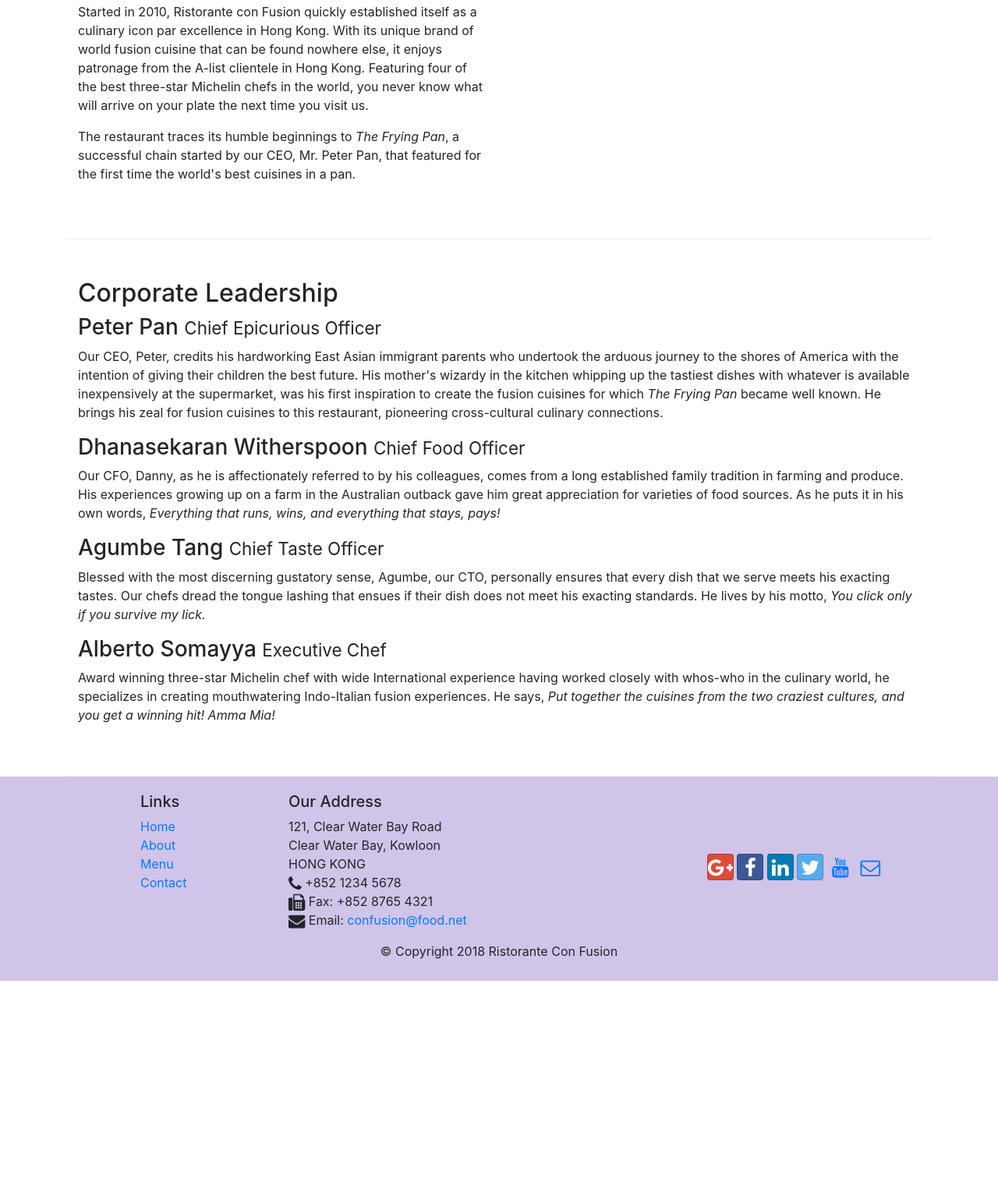
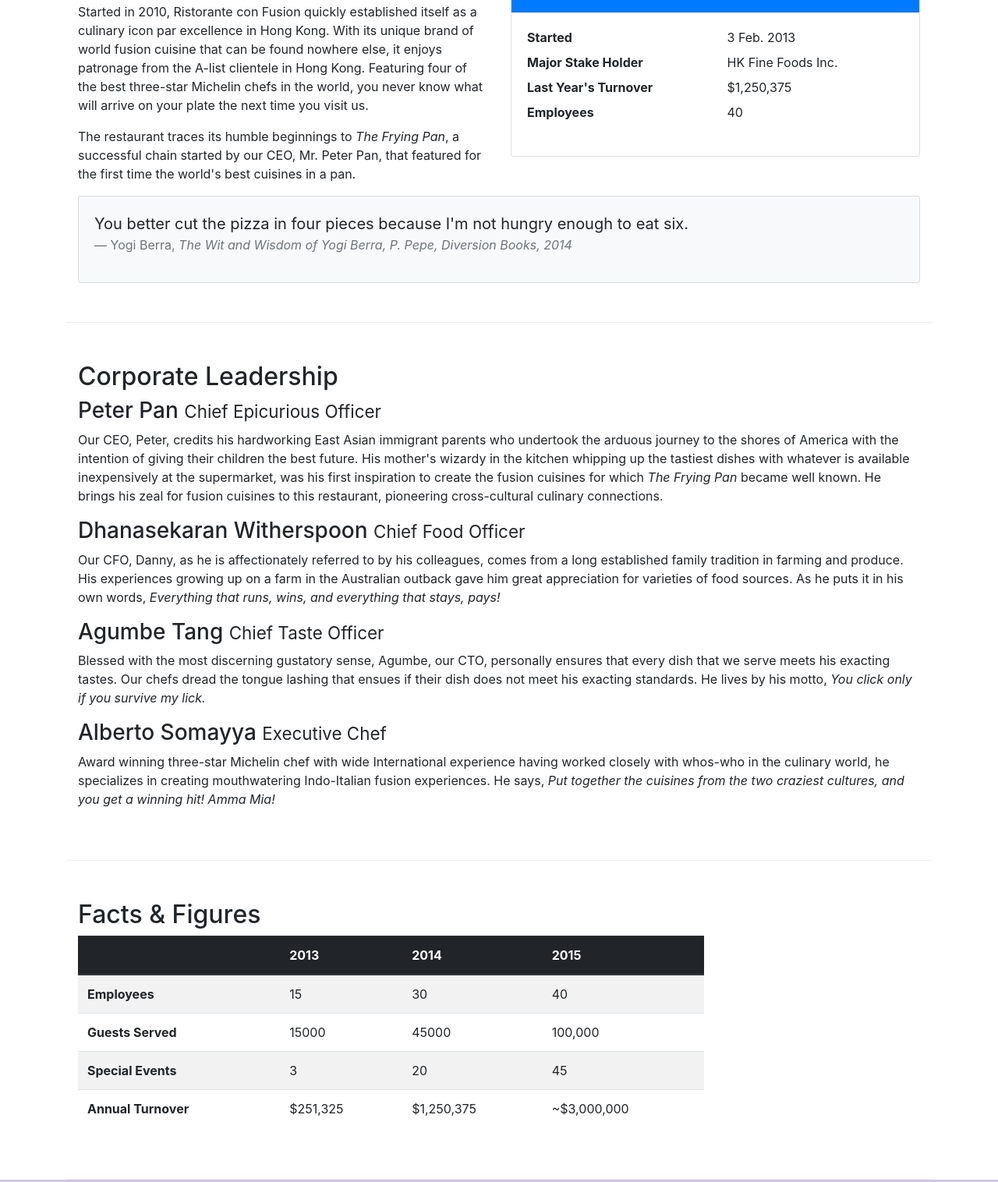
Before and after one commit to Ioseb1/Confusion---Bootstrap, a website: page aboutus.html in a window 1280 px wide. Shown: the part 558-2074 px from the top of the page at 78% size. Before the commit the page ends 1816 px from the top, so only its background shows below. Drawn offline with nearby package versions, Linux system fonts and the light colour scheme.

Commit message:
Tables and cards

```diff
--- a/aboutus.html
+++ b/aboutus.html
@@ -67,7 +67,35 @@
                 <p>Started in 2010, Ristorante con Fusion quickly established itself as a culinary icon par excellence in Hong Kong. With its unique brand of world fusion cuisine that can be found nowhere else, it enjoys patronage from the A-list clientele in Hong Kong.  Featuring four of the best three-star Michelin chefs in the world, you never know what will arrive on your plate the next time you visit us.</p>
                 <p>The restaurant traces its humble beginnings to <em>The Frying Pan</em>, a successful chain started by our CEO, Mr. Peter Pan, that featured for the first time the world's best cuisines in a pan.</p>
             </div>
-            <div class="col-12 col-sm">
+            <div class="col-sm">
+              <div class="card">
+                <h3 class="card-header bg-primary text-white">Facts At a Glance</h3>
+                <div class="card-body">
+                  <dl class="row">
+                    <dt class="col-6">Started</dt>
+                    <dd class="col-6">3 Feb. 2013</dd>
+                    <dt class="col-6">Major Stake Holder</dt>
+                    <dd class="col-6">HK Fine Foods Inc.</dd>
+                    <dt class="col-6">Last Year's Turnover</dt>
+                    <dd class="col-6">$1,250,375</dd>
+                    <dt class="col-6">Employees</dt>
+                    <dd class="col-6">40</dd>
+                  </dl>
+                </div>
+              </div>
+            </div>
+
+            <div class="col-12">
+              <div class="card card-body bg-light">
+                <blockquote class="blockquote">
+                  <p class="mb-0">You better cut the pizza in four pieces because
+                  I'm not hungry enough to eat six.</p>
+                  <footer class="blockquote-footer">Yogi Berra,
+                      <cite title="Source Title">The Wit and Wisdom of Yogi Berra,
+                      P. Pepe, Diversion Books, 2014</cite>
+                  </footer>
+                </blockquote>
+              </div>
             </div>
         </div>
 
@@ -85,7 +113,54 @@
                 <p class="d-none d-sm-block">Award winning three-star Michelin chef with wide International experience having worked closely with whos-who in the culinary world, he specializes in creating mouthwatering Indo-Italian fusion experiences. He says, <em>Put together the cuisines from the two craziest cultures, and you get a winning hit! Amma Mia!</em></p>
             </div>
        </div>
+       <div class="row row-content">
 
+         <div class="col-12 col-sm-9">
+           <h2>Facts &amp; Figures</h2>
+           <div class="table-responsive">
+                    <table class="table table-striped">
+                        <thead class="thead-dark">
+                            <tr>
+                                <th>&nbsp;</th>
+                                <th>2013</th>
+                                <th>2014</th>
+                                <th>2015</th>
+                            </tr>
+                        </thead>
+                        <tbody>
+                            <tr>
+                                <th>Employees</th>
+                                <td>15</td>
+                                <td>30</td>
+                                <td>40</td>
+                            </tr>
+                            <tr>
+                                <th>Guests Served</th>
+                                <td>15000</td>
+                                <td>45000</td>
+                                <td>100,000</td>
+                            </tr>
+                            <tr>
+                                <th>Special Events</th>
+                                <td>3</td>
+                                <td>20</td>
+                                <td>45</td>
+                            </tr>
+                            <tr>
+                                <th>Annual Turnover</th>
+                                <td>$251,325</td>
+                                <td>$1,250,375</td>
+                                <td>~$3,000,000</td>
+                            </tr>
+                        </tbody>
+                    </table>
+                </div>
+         </div>
+
+         <div class="col12- col-sm-3">
+
+         </div>
+       </div>
     </div>
 
     <footer class="footer">
```
